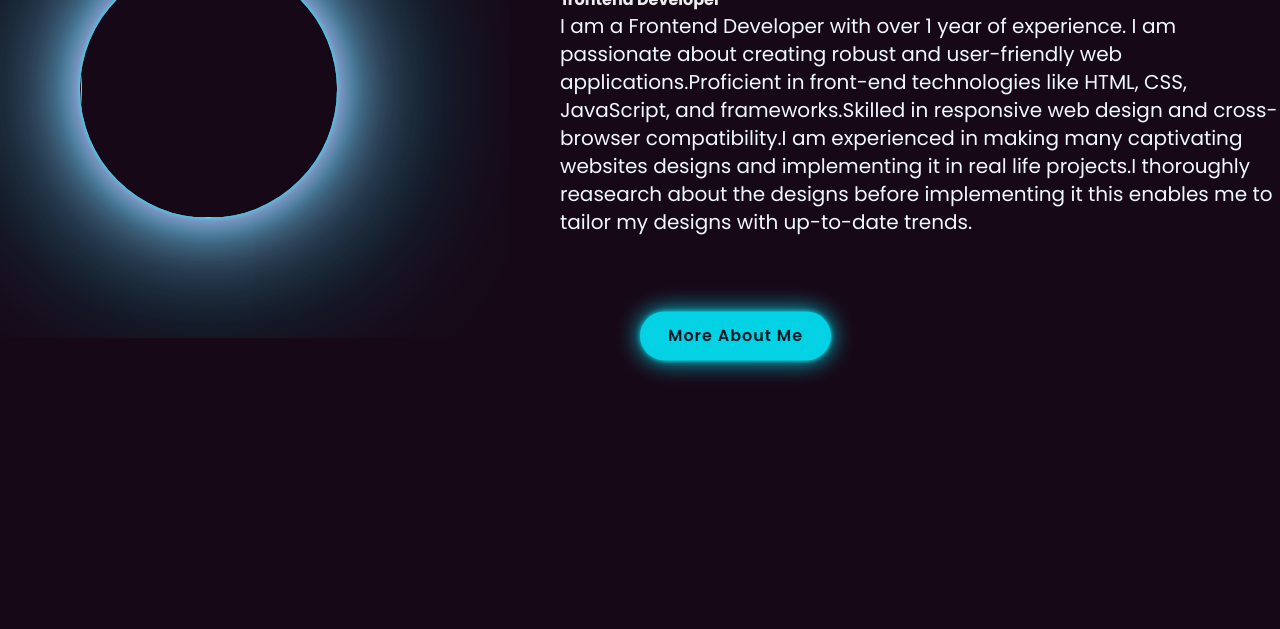
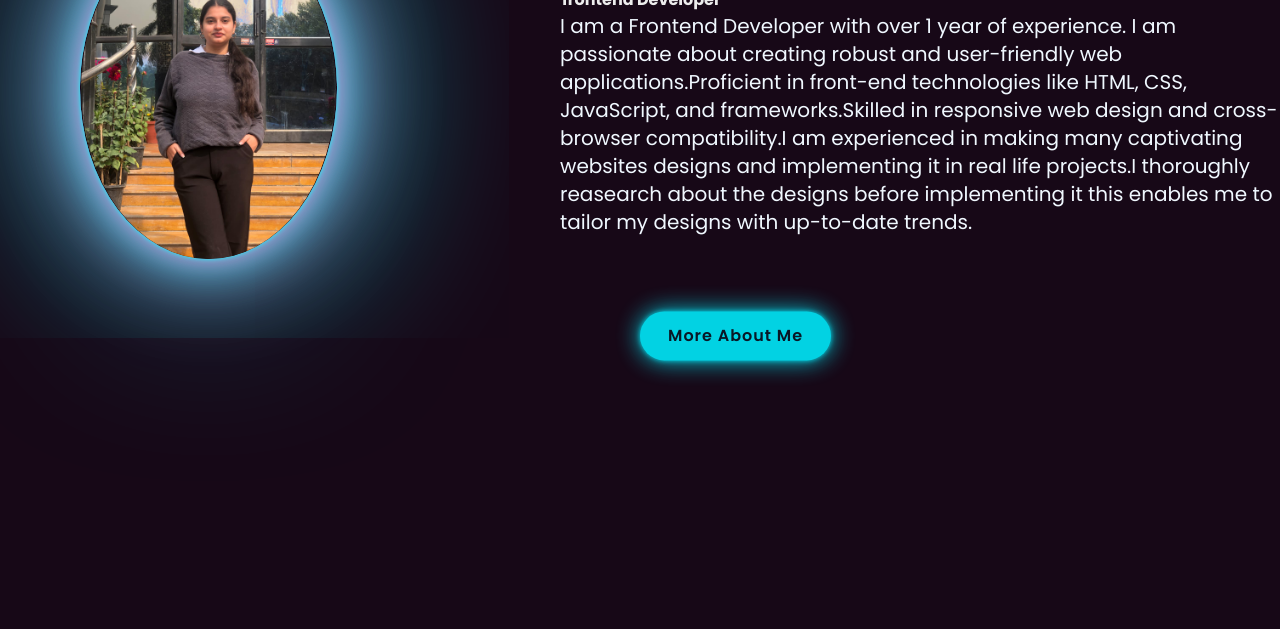
Before and after one commit to Yogita2409/portfolio0.4, a plain HTML site: page about.html in a window 1280 px wide. Shown: the part 171-800 px from the top of the page. Drawn offline with nearby package versions, Linux system fonts and the light colour scheme.

Commit message:
Update about.html

```diff
--- a/about.html
+++ b/about.html
@@ -31,7 +31,7 @@
 
 <section class="about" id="about">
             <div class="about-img">
-                <img src="image JPG FILE.jpg" alt="error">
+                <img src="me.jpg" alt="error">
             </div>
             <div class="about-text">
                 <h2>About <span>Me</span></h2>
```
